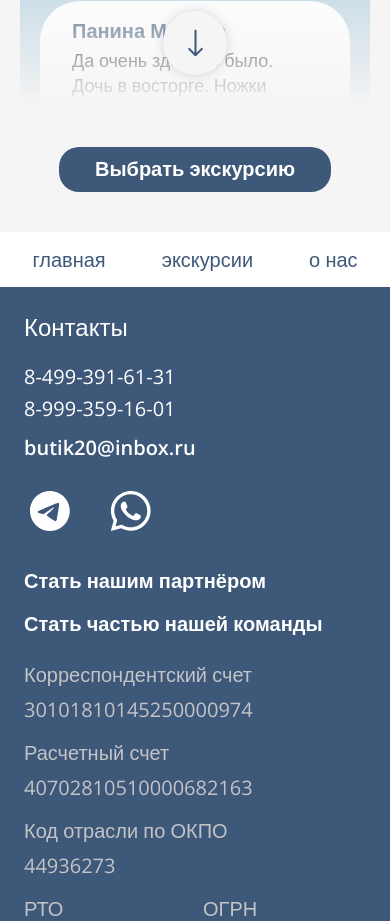
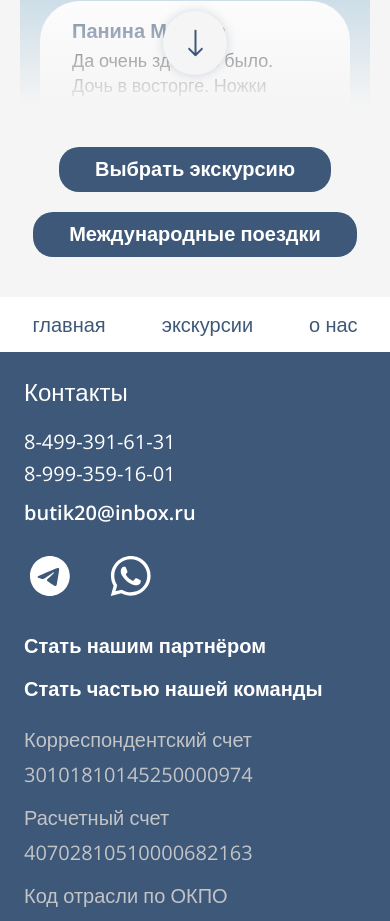
Before and after one commit to v4n3k/TRAVEL_BOUTIQUE_FRONTEND, a React (Vite) app: page / in a window 390 px wide. Shown: the part 3290-4211 px from the top of the page. Built offline with nearby package versions, Linux system fonts and the light colour scheme; no server answers.

Commit message:
feat(navigation): add button navigating to international travels page

```diff
--- a/src/pages/Home/HomePage.module.css
+++ b/src/pages/Home/HomePage.module.css
@@ -18,15 +18,17 @@
 	box-shadow: 0 0 10px 1px rgba(62, 88, 121, 0.18);
 }
 
-.chooseButtonWrapper {
+.navigateButtonsWrapper {
 	display: flex;
-	justify-content: center;
-	margin-bottom: 132px;
+	flex-direction: column;
+	align-items: center;
+	gap: 32px;
+	margin: 0 auto 132px;
 	overflow: visible;
 }
 
 @media (max-width: 800px) {
-	.chooseButtonWrapper {
+	.navigateButtonsWrapper {
 		margin-bottom: 96px;
 	}
 }
@@ -46,17 +48,18 @@
 }
 
 @media (max-width: 580px) {
-	.chooseButtonWrapper {
+	.navigateButtonsWrapper {
 		margin-bottom: 64px;
 	}
 }
 
 @media (max-width: 440px) {
-	.chooseButtonWrapper {
+	.navigateButtonsWrapper {
+		gap: 20px;
 		margin-bottom: 40px;
 	}
 
-	.chooseButton {
+	.navigateButton {
 		font-size: 20px;
 		line-height: 27px;
 	}
--- a/src/pages/Home/HomePage.tsx
+++ b/src/pages/Home/HomePage.tsx
@@ -22,8 +22,12 @@ const HomePage = () => {
 	const isIconHidden = useMediaQuery('(max-width: 560px)');
 	const navigate = useNavigate();
 
-	const handleClick = () => {
+	const handleExcursionClick = () => {
 		navigate(RouteName.CATEGORIES);
+	};
+
+	const handleTravelClick = () => {
+		navigate(RouteName.INTERNATIONAL_TRAVELS);
 	};
 
 	const handleOpenWhatsApp = () => {
@@ -40,14 +44,22 @@ const HomePage = () => {
 				<ChildrenAmount />
 				<PaymentMethod />
 				<Reviews />
-				<div className={styles.chooseButtonWrapper}>
+				<div className={styles.navigateButtonsWrapper}>
 					<Button
-						className={styles.chooseButton}
+						className={styles.navigateButton}
 						backgroundColor='blue-500'
 						cornerIcon={!isIconHidden && <IconArrowTopRight fill='#BDD4E2' />}
-						onClick={handleClick}
+						onClick={handleExcursionClick}
 					>
 						Выбрать экскурсию
+					</Button>
+					<Button
+						className={styles.navigateButton}
+						backgroundColor='blue-500'
+						cornerIcon={!isIconHidden && <IconArrowTopRight fill='#BDD4E2' />}
+						onClick={handleTravelClick}
+					>
+						Международные поездки
 					</Button>
 				</div>
 				<div className={styles.iconPhoneWrapper}>
```
